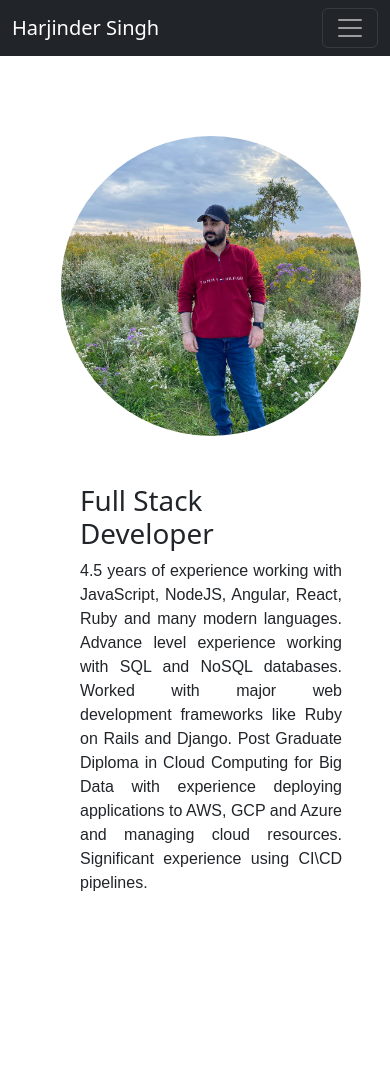
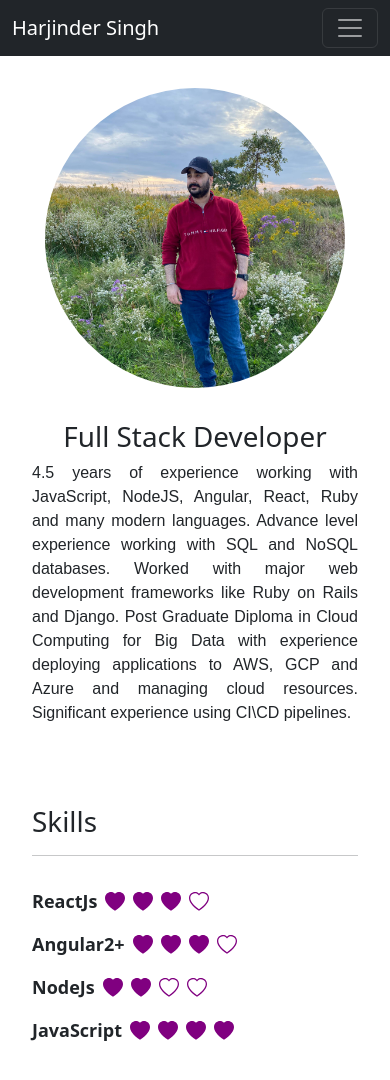
Before and after one commit to harjinder-singh/resume, a React (Create React App) app: page / in a window 390 px wide. Shown: the top 1080 px of the page. Before the commit the page ends 959 px from the top, so only its background shows below. Built offline with nearby package versions, Linux system fonts and the light colour scheme.

Commit message:
Added Skills Section

```diff
--- a/package.json
+++ b/package.json
@@ -10,6 +10,7 @@
     "bootstrap": "^5.2.3",
     "react": "^18.2.0",
     "react-bootstrap": "^2.7.0",
+    "react-bootstrap-icons": "^1.10.2",
     "react-dom": "^18.2.0",
     "react-scripts": "5.0.1",
     "web-vitals": "^2.1.4"
--- a/src/App.css
+++ b/src/App.css
@@ -1,3 +1,13 @@
 .main {
-  margin-left: 2rem;
+  margin: 0rem 2rem 2rem 2rem;
+
 }
+
+@media screen and (max-width: 767px){
+
+  .main {
+    margin-left: 0;
+    margin-right: 0;
+  }
+
+}
--- a/src/App.js
+++ b/src/App.js
@@ -4,6 +4,7 @@ import './App.css';
 
 import Header from './Components/Header/Header';
 import AboutMe from './Components/AboutMe/AboutMe';
+import Skills from './Components/Skills/Skills';
 
 function App() {
   return (
@@ -11,6 +12,7 @@ function App() {
       <Header></Header>
       <div className='main'>
         <AboutMe></AboutMe>
+        <Skills></Skills>
       </div>
     </Fragment>
   );
--- a/src/Components/AboutMe/AboutMe.css
+++ b/src/Components/AboutMe/AboutMe.css
@@ -35,4 +35,13 @@
         font-size: 1rem;
         text-align: justify;
     }
+
+    .bio {
+        padding: 1rem;
+    }
+
+    .profile-pic {
+        margin-top: 1rem;
+    }
+
 }
--- /dev/null
+++ b/src/Components/Skill/Skill.js
@@ -0,0 +1,21 @@
+import { Heart, HeartFill } from 'react-bootstrap-icons';
+
+const Skill = ({id, label, score}) => {
+
+    const getHearts = () =>{
+        return (
+            <>
+                { Array(score).fill(0).map((el, index) => <span key={`${id}-${index}`}><HeartFill color="purple" size="20"/></span>)}
+                { Array(4 - score).fill(0).map((el, index) => <span key={`${index}-${id}`}><Heart color="purple" size="20"/></span>)}
+            </>
+        )
+    }
+    return (
+        <div className="skill">
+            <p className="skill-label">{label}</p>
+            {getHearts()}
+        </div>
+    )
+}
+
+export default Skill;
--- /dev/null
+++ b/src/Components/Skills/Skills.css
@@ -0,0 +1,35 @@
+.skills-section{
+    margin-top: 2rem;
+}
+
+.skills-content{
+    margin-top: 2rem;
+    display: grid;
+    grid-template-columns: auto auto auto auto;
+}
+
+.skill {
+    display: flex;
+    flex-direction: row;
+    gap: 0.5rem;
+}
+
+.skill-label {
+    font-weight: bold;
+    font-size:large;
+}
+
+@media screen and (max-width: 767px){
+
+    .skills-section{
+        margin: 1rem;
+        padding: 1rem;
+    }
+
+    .skills-content{
+        margin-top: 2rem;
+        display: grid;
+        grid-template-columns: auto;
+    }
+
+}
--- /dev/null
+++ b/src/Components/Skills/Skills.js
@@ -0,0 +1,32 @@
+import './Skills.css';
+import Skill from '../Skill/Skill';
+
+let skills = [
+    { id: 1, skill: "ReactJs", stars: 3 },
+    { id: 2, skill: "Angular2+", stars: 3 },
+    { id: 3, skill: "NodeJs", stars: 2 },
+    { id: 4, skill: "JavaScript", stars: 4 }
+]
+
+const Skills = () => {
+
+    const getSkills = () => {
+        return (
+            <>
+                { skills.map((el) => <Skill key={el.id} label={el.skill} score={el.stars} /> ) }
+            </>
+        )
+    }
+
+    return (
+        <section className="skills-section">
+            <h1>Skills</h1>
+            <hr></hr>
+            <div className="skills-content">
+                {getSkills()}
+            </div>
+        </section>
+    )
+}
+
+export default Skills;
```
Also changed, not shown: 1 other file (tests, documents, lock files or other folders).
